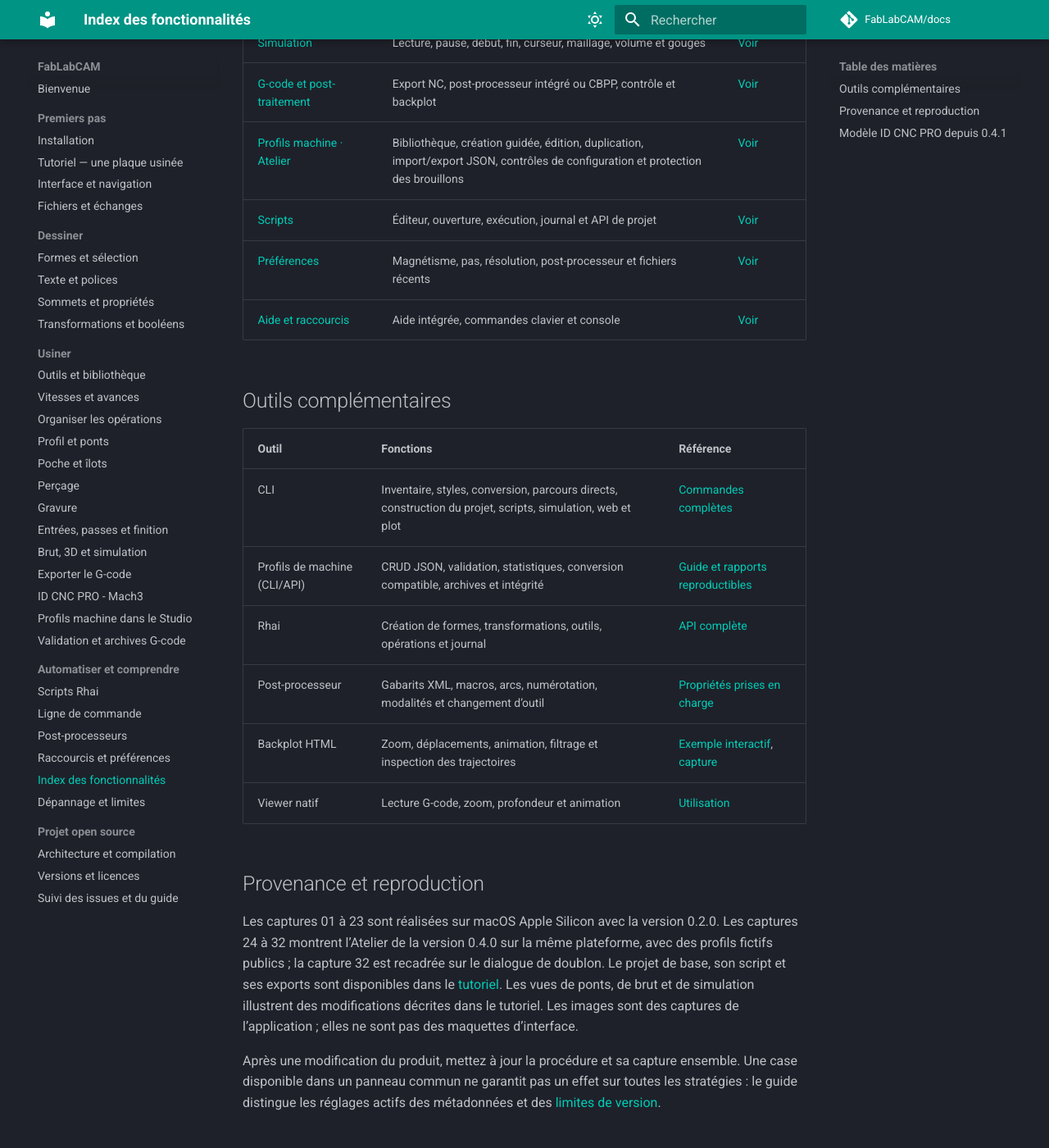
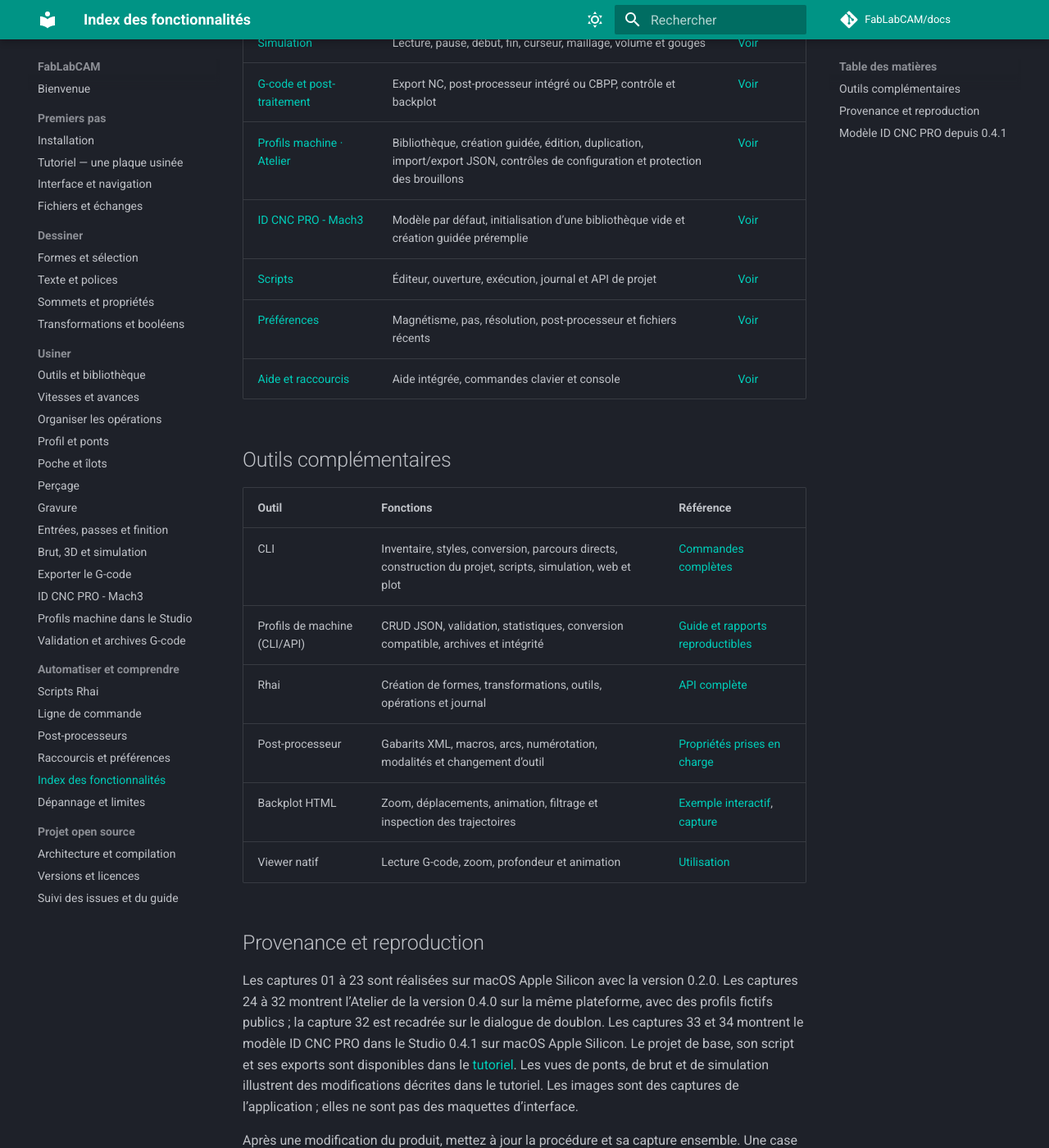
Before and after one commit to FabLabCAM/docs, an MkDocs documentation site: the page built from docs/reference/fonctionnalites.md, in a window 1280 px wide and 1400 px high, scrolled down 1667 px. Shown: the whole window at 82% size. Built offline with MkDocs 1.6.1 and Material for MkDocs 9.7.7, drawn with Linux system fonts in a browser that asks for light colours; comment, search, counter and statistics services are not loaded; some of the changed text lies outside the part shown.

Commit message:
docs: align feature index and capture provenance with 0.4.1

```diff
--- a/docs/reference/fonctionnalites.md
+++ b/docs/reference/fonctionnalites.md
@@ -1,6 +1,6 @@
 # Index des fonctionnalités et captures
 
-Ce catalogue couvre les commandes exposées par le Studio 0.4.0 et les outils
+Ce catalogue couvre les commandes exposées par le Studio 0.4.1 et les outils
 complémentaires. Chaque lien ouvre une procédure ; la capture montre le panneau
 réel de la famille concernée. Les capacités uniquement CLI sont documentées
 par leur commande reproductible, sans inventer un écran qui n’existe pas.
@@ -29,6 +29,7 @@ par leur commande reproductible, sans inventer un écran qui n’existe pas.
 | [Simulation](../guide/simulation.md) | Lecture, pause, début, fin, curseur, maillage, volume et gouges | [Voir](../assets/screenshots/17-simulation.png) |
 | [G-code et post-traitement](../guide/gcode.md) | Export NC, post-processeur intégré ou CBPP, contrôle et backplot | [Voir](../assets/screenshots/18-brut.png) |
 | [Profils machine · Atelier](../guide/profils-studio.md) | Bibliothèque, création guidée, édition, duplication, import/export JSON, contrôles de configuration et protection des brouillons | [Voir](../assets/screenshots/29-profils-atelier.png) |
+| [ID CNC PRO - Mach3](../guide/id-cnc-pro.md) | Modèle par défaut, initialisation d’une bibliothèque vide et création guidée préremplie | [Voir](../assets/screenshots/33-id-cnc-pro.png) |
 | [Scripts](../reference/rhai.md) | Éditeur, ouverture, exécution, journal et API de projet | [Voir](../assets/screenshots/19-script.png) |
 | [Préférences](../reference/raccourcis.md) | Magnétisme, pas, résolution, post-processeur et fichiers récents | [Voir](../assets/screenshots/20-preferences.png) |
 | [Aide et raccourcis](../reference/raccourcis.md) | Aide intégrée, commandes clavier et console | [Voir](../assets/screenshots/22-aide.png) |
@@ -49,7 +50,8 @@ par leur commande reproductible, sans inventer un écran qui n’existe pas.
 Les captures 01 à 23 sont réalisées sur macOS Apple Silicon avec la version
 0.2.0. Les captures 24 à 32 montrent l’Atelier de la version 0.4.0 sur la même
 plateforme, avec des profils fictifs publics ; la capture 32 est recadrée sur le
-dialogue de doublon. Le projet de base, son script et ses exports sont disponibles dans le
+dialogue de doublon. Les captures 33 et 34 montrent le modèle ID CNC PRO dans
+le Studio 0.4.1 sur macOS Apple Silicon. Le projet de base, son script et ses exports sont disponibles dans le
 [tutoriel](../guide/premier-projet.md). Les vues de ponts, de brut et de simulation
 illustrent des modifications décrites dans le tutoriel. Les images sont des
 captures de l’application ; elles ne sont pas des maquettes d’interface.
```
Also changed, not shown: docs/reference/suivi.md (+1 -1 lines).
